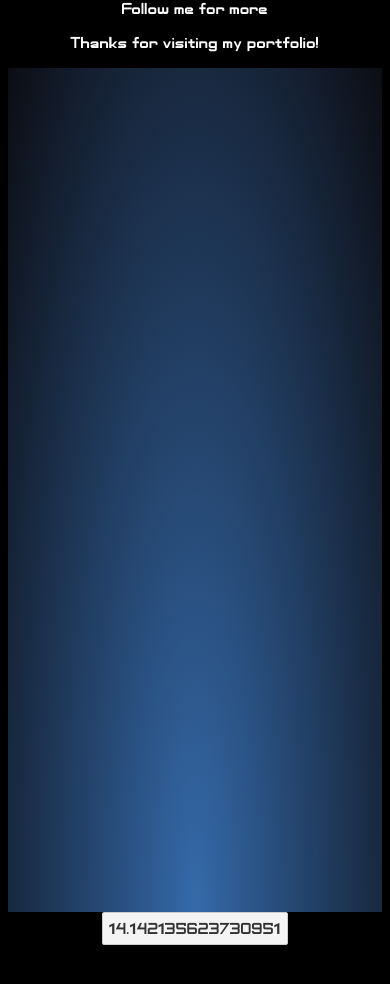
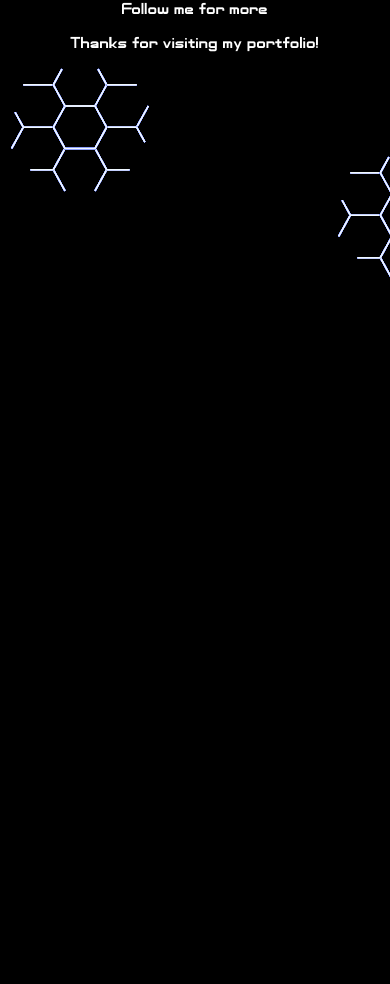
Before and after one commit to The-Oracle-AT/The-Oracle-AT.github.io, a Svelte app: page / in a window 390 px wide. Shown: the part 4399-5383 px from the top of the page. After the commit the page ends 4689 px from the top, so only its background shows below. Built offline with nearby package versions, Linux system fonts and the light colour scheme; a web font is replaced by a local one.

Commit message:
Added more randomness to hexagon generator

```diff
--- a/src/App.svelte
+++ b/src/App.svelte
@@ -1,7 +1,7 @@
 <script>
 
+    import HexagonGrid from './component/AnimationComponents/HexagonGrid.svelte';
     import Hexagons from './component/AnimationComponents/Hexagons.svelte';
-    import ShootingStarBackground from './component/AnimationComponents/ShootingStarBackground.svelte';
     import Body from './component/Body.svelte';
     import Footer from './component/Footer.svelte';
     import Header from './component/Header.svelte';
@@ -17,7 +17,7 @@
 			<p>Thanks for visiting my portfolio!</p>
 		</span>
 	</Footer>
-	<ShootingStarBackground />
+	<HexagonGrid />
 	<Hexagons />
 
 
--- /dev/null
+++ b/src/component/AnimationComponents/HexagonGrid.svelte
@@ -0,0 +1,33 @@
+<script>
+    import Hexagons from "./Hexagons.svelte";
+
+    const generateRandomHexagons = () => {
+        const numHexagons = Math.round(Math.random() * 7);
+        return [...Array(numHexagons)].map(() => ({
+            x: window.innerWidth * Math.random(),
+            y: window.innerHeight * Math.random(),
+        }));
+    };
+
+    let hexagons = generateRandomHexagons();
+
+    setInterval(() => {
+        hexagons = generateRandomHexagons();
+    }, 3000);
+</script>
+
+<div class="wrapper">
+    {#each hexagons as { x, y }}
+        <div style="position: absolute; left: {x}px; top: {y}px;">
+            <Hexagons />
+        </div>
+    {/each}
+</div>
+
+<style>
+    .wrapper {
+        position: relative;
+        width: 100%;
+        height: 100%;
+    }
+</style>
--- a/src/component/AnimationComponents/Hexagons.svelte
+++ b/src/component/AnimationComponents/Hexagons.svelte
@@ -10,134 +10,133 @@
 	$: hor = (opp) * 0.55;
 
 	let condition = false;
+
+	setInterval(() => (condition = !condition), 3000)
 </script>
 
-<button on:click={() => condition = !condition }>
-	{opp}
-</button>
 
-<svg viewBox="13 20 94 88" xmlns="http://www.w3.org/2000/svg" style="--boxHeight: {heightPx}; --boxWidth: {widthPx}" >
+<svg viewBox="12 20 100 88" xmlns="http://www.w3.org/2000/svg" style="--boxHeight: {heightPx}; --boxWidth: {widthPx}" >
 
 	{#if condition}
 	<!--segment1-->
 		<path
 		in:draw="{{duration: 750, easing: quintOut, delay: 1250}}"
-	out:fade="{{duration: 1500, easing: quintOut, delay: 0}}"
+		out:fade="{{duration: 3000, easing: quintOut, delay: 0}}"
 			d="M{50-hor} {50-opp} h{-hyp}"
 			fill="none"
 			stroke="cornflowerblue"
-		stroke-width="2px"
+			stroke-width="1px"
 			/>
 		<path
-		in:draw="{{duration: 1500, easing: quintOut, delay: 1000}}"
-		out:fade="{{duration: 1500, easing: quintOut, delay: 0}}"
+		in:draw="{{duration: 3000, easing: quintOut, delay: 1000}}"
+		out:fade="{{duration: 3000, easing: quintOut, delay: 0}}"
 				d="M50 50 l{-hor} {-opp} l{hor} {-opp}"
 				fill="none"
 				stroke="cornflowerblue"
-				stroke-width="2px"
+				stroke-width="1px"
 		/>
+
 
 	<!--segment2-->
 	<path
+		in:draw="{{duration: 3000, easing: quintOut, delay: 1000}}"
+		out:fade="{{duration: 3000, easing: quintOut, delay: 0}}"
+			d="M{50+hyp} 50 l{hor} {-opp} l{-hor} {-opp}"
+			fill="none"
+			stroke="cornflowerblue"
+			stroke-width="1px"
+		/>
+		<path
 	in:draw="{{duration: 750, easing: quintOut, delay: 1250}}"
-	out:fade="{{duration: 1500, easing: quintOut, delay: 0}}"
+	out:fade="{{duration: 3000, easing: quintOut, delay: 0}}"
 		d="M{50+hyp + hor} {50-opp} h{hyp}"
 		fill="none"
 		stroke="cornflowerblue"
-		stroke-width="2px"
+		stroke-width="1px"
 		/>
-		<path
-		in:draw="{{duration: 1500, easing: quintOut, delay: 1000}}"
-		out:fade="{{duration: 1500, easing: quintOut, delay: 0}}"
-			d="M{50+hyp} 50 l{hor} {-opp} l{-hor} {-opp}"
-			fill="none"
-			stroke="cornflowerblue"
-			stroke-width="2px"
-		/>
-
 
 	<!--segment3-->
 		<path
 		in:draw="{{duration: 750, easing: quintOut, delay: 1250}}"
-	out:fade="{{duration: 1500, easing: quintOut, delay: 0}}"
+		out:fade="{{duration: 3000, easing: quintOut, delay: 0}}"
 			d="M{50 + hyp + hor + hyp} {50 + opp} l{hor} {-opp}"
 			fill="none"
 			stroke="cornflowerblue"
-		stroke-width="2px"
+			stroke-width="1px"
 			/>
 		<path
-		in:draw="{{duration: 1500, easing: quintOut, delay: 1000}}"
-		out:fade="{{duration: 1500, easing: quintOut, delay: 0}}"
+		in:draw="{{duration: 3000, easing: quintOut, delay: 1000}}"
+		out:fade="{{duration: 3000, easing: quintOut, delay: 0}}"
 			d="M{50 + hyp + hor} {50 + opp} h{hyp} l{hor} {opp}"
 			fill="none"
 			stroke="cornflowerblue"
-			stroke-width="2px"
+			stroke-width="1px"
 			/>
 
 
 	<!--segment4-->
 		<path
 	in:draw="{{duration: 750, easing: quintOut, delay: 1250}}"
-	out:fade="{{duration: 1500, easing: quintOut, delay: 0}}"
+	out:fade="{{duration: 3000, easing: quintOut, delay: 0}}"
 		d="M{50 + hyp + hor} {50 + opp + opp + opp} l{-hor} {opp}"
 		fill="none"
 		stroke="cornflowerblue"
-		stroke-width="2px"
+		stroke-width="1px"
 		/>
 		<path
-		in:draw="{{duration: 1500, easing: quintOut, delay: 1000}}"
-		out:fade="{{duration: 1500, easing: quintOut, delay: 0}}"
+		in:draw="{{duration: 3000, easing: quintOut, delay: 1000}}"
+		out:fade="{{duration: 3000, easing: quintOut, delay: 0}}"
 			d="M{50 + hyp} {50 + opp + opp} l{hor} {opp} h{hyp}"
 			fill="none"
 			stroke="cornflowerblue"
-			stroke-width="2px"
+			stroke-width="1px"
 			/>
-
 
 	<!--segment5-->
 		<path
 	in:draw="{{duration: 750, easing: quintOut, delay: 1250}}"
-	out:fade="{{duration: 1500, easing: quintOut, delay: 0}}"
+	out:fade="{{duration: 3000, easing: quintOut, delay: 0}}"
 		d="M{50 - hor } {50 + opp + opp + opp} l{hor} {opp}"
 		fill="none"
 		stroke="cornflowerblue"
-		stroke-width="2px"
+		stroke-width="1px"
 			/>
 		<path
-		in:draw="{{duration: 1500, easing: quintOut, delay: 1000}}"
-		out:fade="{{duration: 1500, easing: quintOut, delay: 0}}"
+		in:draw="{{duration: 3000, easing: quintOut, delay: 1000}}"
+		out:fade="{{duration: 3000, easing: quintOut, delay: 0}}"
 			d="M{50} {50 + opp + opp} l{-hor} {opp} h{-hyp}"
 			fill="none"
 			stroke="cornflowerblue"
-			stroke-width="2px"
+			stroke-width="1px"
 			/>
 
 
 	<!--segment6-->
 		<path
 		in:draw="{{duration: 750, easing: quintOut, delay: 1250}}"
-		out:fade="{{duration: 1500, easing: quintOut, delay: 0}}"
+		out:fade="{{duration: 3000, easing: quintOut, delay: 0}}"
 			d="M{50 - hor - hyp} {50 + opp} l{-hor} {opp}"
 			fill="none"
 			stroke="cornflowerblue"
-			stroke-width="2px"
+			stroke-width="1px"
 			/>
 		<path
-		in:draw="{{duration: 1500, easing: quintOut, delay: 1000}}"
-		out:fade="{{duration: 1500, easing: quintOut, delay: 0}}"
+		in:draw="{{duration: 3000, easing: quintOut, delay: 1000}}"
+		out:fade="{{duration: 3000, easing: quintOut, delay: 0}}"
 			d="M{50 - hor} {50 + opp} h{-hyp} l{-hor} {-opp}"
 			fill="none"
 			stroke="cornflowerblue"
-			stroke-width="2px"
+			stroke-width="1px"
 			/>
+
 			<!--Hexagon-->
 		<path class = "hexagon"
-			in:draw="{{duration: 1500, easing: quintOut}}"
-			out:fade="{{duration: 1500, easing: quintOut, delay: 0}}"
+			in:draw="{{duration: 3000, easing: quintOut}}"
+			out:fade="{{duration: 3000, easing: quintOut, delay: 0}}"
 				d="M50 50 h{hyp} l{hor} {opp} l-{hor} {opp} h-{hyp}  l-{hor} -{opp} l{hor} -{opp} z"
 				fill="none"
 				stroke="cornflowerblue"
-				stroke-width="2px"
+				stroke-width="1px"
 			/>
 	{/if}
 
@@ -147,20 +146,21 @@
 <style>
 	svg {
 		display: block;
-		background-color: black;
+		background-color: transparent;
 		width: var(--boxWidth);
-		height: var(--boxHeight)
+		height: var(--boxHeight);
+		transform: perspective(1000px) rotateX(0deg);
+		margin-top: -1em;
 
 	}
 	svg path {
-		stroke: white;
-		stroke-linecap: round;
-		filter: drop-shadow( 0 0 1px white)
-		drop-shadow(0 0 1px #123fff)
-		drop-shadow(0 0 2px blue)
+		stroke: aliceblue;
+		filter: drop-shadow( 0 0 0.5px white)
+		drop-shadow(0px 0px 0.5px rgb(41, 72, 252))
+		drop-shadow(0 0px 0.5px rgb(67, 94, 250))
+		drop-shadow(0 0px 0.5px rgb(116, 136, 250));
+		transform: translateY(0px);
 
 	}
-	svg path:nth-child(1){
-		z-index: 15;
-	}
+
 </style>
```
Also changed, not shown: src/component/AnimationComponents/Typewriter.svelte (line endings or trailing spaces). Lines whose indentation alone changed are shown as unchanged.
